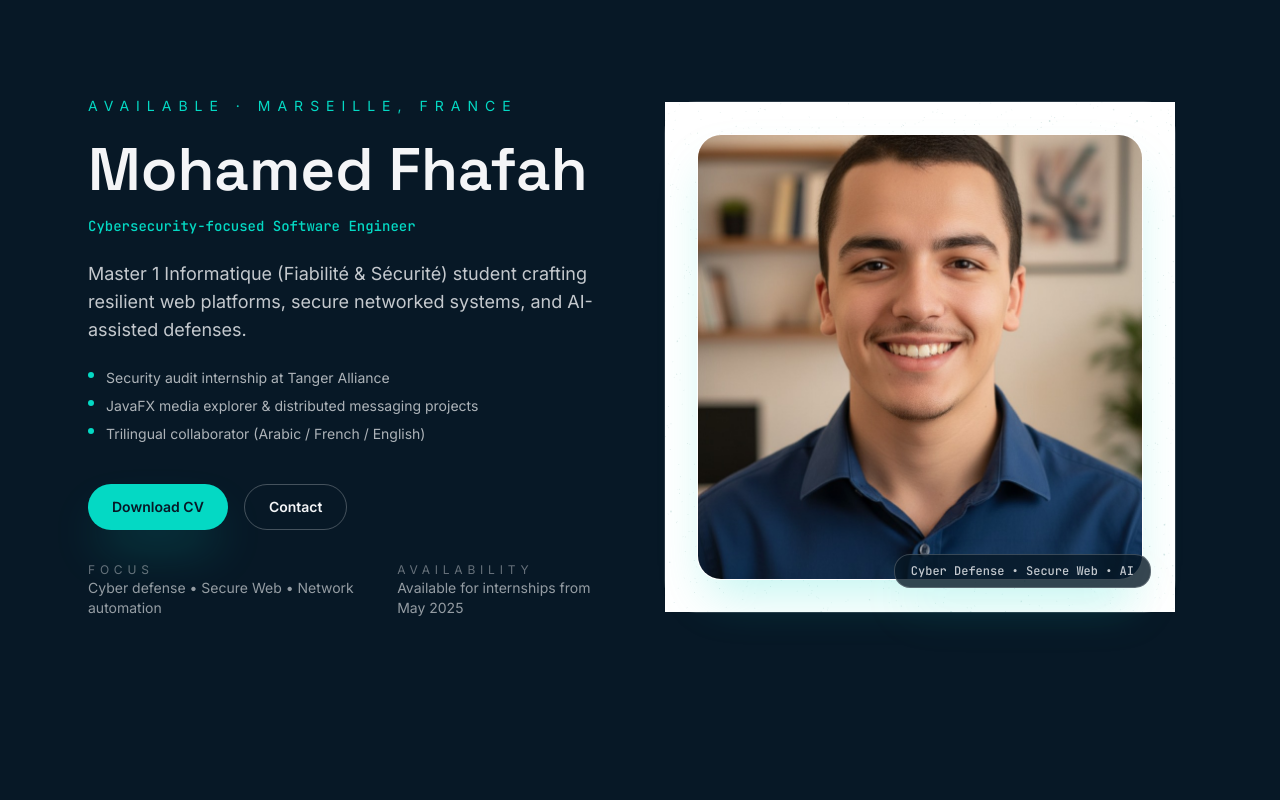
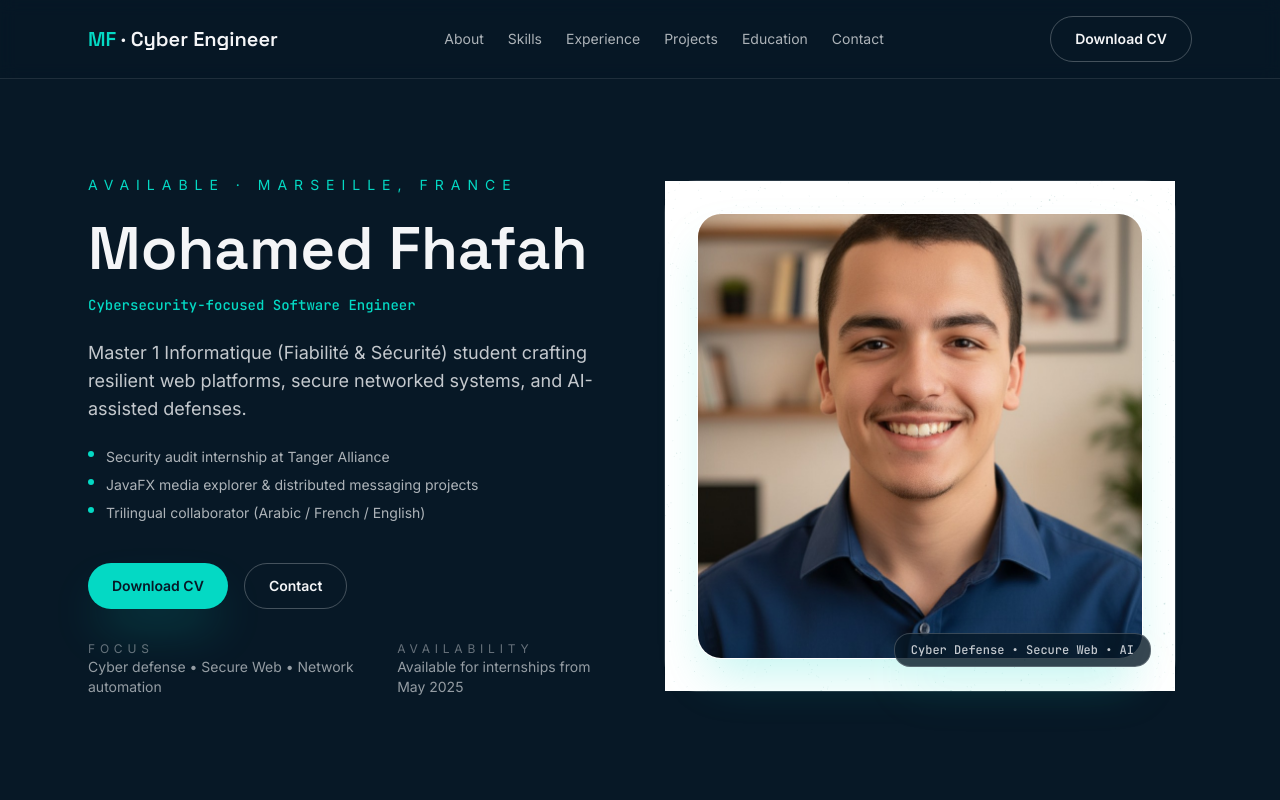
Before and after one commit to mohamed2003fh/personal-website, a React (Vite) app: page / in a window 1280 px wide. Shown: the top 800 px of the page. Built offline with nearby package versions, Linux system fonts and the light colour scheme.

Commit message:
feat: add global navigation and footer

```diff
--- a/src/App.tsx
+++ b/src/App.tsx
@@ -5,12 +5,21 @@ import { ProjectsSection } from "./sections/Projects"
 import { ContactSection } from "./sections/Contact"
 import { SkillsSection } from "./sections/Skills"
 import { EducationSection } from "./sections/Education"
+import { Navbar } from "./components/layout/Navbar"
+import { Footer } from "./components/layout/Footer"
 
 function App() {
   return (
     <div className="bg-midnight text-warm">
+      <a
+        href="#main"
+        className="sr-only focus:not-sr-only focus:absolute focus:left-4 focus:top-4 focus:z-50 focus:rounded-full focus:bg-cyber focus:px-4 focus:py-2 focus:text-midnight"
+      >
+        Skip to content
+      </a>
+      <Navbar />
       <HeroSection />
-      <main>
+      <main id="main">
         <AboutSection />
         <SkillsSection />
         <ExperienceSection />
@@ -18,6 +27,7 @@ function App() {
         <EducationSection />
         <ContactSection />
       </main>
+      <Footer />
     </div>
   )
 }
--- /dev/null
+++ b/src/components/layout/Footer.tsx
@@ -0,0 +1,52 @@
+import { contactDetails, heroContent, navLinks } from "../../data/profile"
+
+export function Footer() {
+  return (
+    <footer className="border-t border-white/10 bg-midnight/80 py-10">
+      <div className="mx-auto flex max-w-6xl flex-col gap-8 px-6 md:flex-row md:items-start md:justify-between">
+        <div>
+          <p className="font-heading text-2xl text-warm">{heroContent.name}</p>
+          <p className="text-sm text-warm/70">{heroContent.title}</p>
+          <p className="mt-4 text-sm text-warm/60">{contactDetails.location}</p>
+          <a href={`mailto:${contactDetails.email}`} className="mt-2 inline-flex text-cyber">
+            {contactDetails.email}
+          </a>
+        </div>
+        <div className="flex flex-1 flex-wrap gap-8 text-sm text-warm/60">
+          <div>
+            <p className="text-xs uppercase tracking-[0.3em] text-warm/40">Navigate</p>
+            <ul className="mt-3 space-y-2">
+              {navLinks.map((link) => (
+                <li key={link.label}>
+                  <a href={link.href} className="hover:text-cyber">
+                    {link.label}
+                  </a>
+                </li>
+              ))}
+            </ul>
+          </div>
+          <div>
+            <p className="text-xs uppercase tracking-[0.3em] text-warm/40">Connect</p>
+            <ul className="mt-3 space-y-2">
+              {contactDetails.socials.map((social) => (
+                <li key={social.label}>
+                  <a href={social.href} target="_blank" rel="noreferrer" className="hover:text-cyber">
+                    {social.label}
+                  </a>
+                </li>
+              ))}
+              <li>
+                <a href="/assets/cv/Mohamed_Fhafah_CV.pdf" className="hover:text-cyber">
+                  Resume (PDF)
+                </a>
+              </li>
+            </ul>
+          </div>
+        </div>
+      </div>
+      <p className="mt-8 text-center text-xs text-warm/40">
+        © {new Date().getFullYear()} Mohamed Fhafah. Crafted with React 19, Three.js, and secure-by-design thinking.
+      </p>
+    </footer>
+  )
+}
--- /dev/null
+++ b/src/components/layout/Navbar.tsx
@@ -0,0 +1,71 @@
+import { useState } from "react"
+import { Button } from "../ui/Button"
+import { heroContent, navLinks } from "../../data/profile"
+
+export function Navbar() {
+  const [open, setOpen] = useState(false)
+
+  const handleNavClick = (href: string) => {
+    setOpen(false)
+    const target = document.querySelector(href)
+    if (target) {
+      target.scrollIntoView({ behavior: "smooth" })
+    }
+  }
+
+  return (
+    <header className="sticky top-0 z-50 border-b border-white/10 bg-midnight/70 backdrop-blur">
+      <div className="mx-auto flex max-w-6xl items-center justify-between gap-6 px-6 py-4">
+        <a href="#hero" className="font-heading text-xl text-warm">
+          <span className="text-cyber">MF</span> · Cyber Engineer
+        </a>
+        <nav className="hidden items-center gap-6 text-sm text-warm/70 lg:flex">
+          {navLinks.map((link) => (
+            <button
+              key={link.label}
+              onClick={() => handleNavClick(link.href)}
+              className="transition hover:text-cyber"
+            >
+              {link.label}
+            </button>
+          ))}
+        </nav>
+        <div className="hidden lg:block">
+          <Button as="a" href={heroContent.actions[0].href} variant="secondary">
+            Download CV
+          </Button>
+        </div>
+        <button
+          className="lg:hidden"
+          aria-label="Toggle navigation"
+          onClick={() => setOpen((prev) => !prev)}
+        >
+          <span className="sr-only">Menu</span>
+          <div className="space-y-1.5">
+            <span className="block h-0.5 w-6 bg-warm" />
+            <span className="block h-0.5 w-6 bg-warm" />
+            <span className="block h-0.5 w-6 bg-warm" />
+          </div>
+        </button>
+      </div>
+      {open && (
+        <div className="border-t border-white/10 bg-midnight/90 px-6 py-4 lg:hidden">
+          <nav className="flex flex-col gap-3 text-sm text-warm/80">
+            {navLinks.map((link) => (
+              <button
+                key={link.label}
+                onClick={() => handleNavClick(link.href)}
+                className="text-left"
+              >
+                {link.label}
+              </button>
+            ))}
+            <Button as="a" href={heroContent.actions[0].href} variant="secondary" className="mt-2">
+              Download CV
+            </Button>
+          </nav>
+        </div>
+      )}
+    </header>
+  )
+}
--- a/src/data/profile.ts
+++ b/src/data/profile.ts
@@ -49,3 +49,12 @@ export const contactDetails = {
     { label: "LinkedIn", href: "https://www.linkedin.com/in/mohamedfhafah", variant: "ghost" },
   ] satisfies ContactLink[],
 }
+
+export const navLinks = [
+  { label: "About", href: "#about" },
+  { label: "Skills", href: "#skills" },
+  { label: "Experience", href: "#experience" },
+  { label: "Projects", href: "#projects" },
+  { label: "Education", href: "#education" },
+  { label: "Contact", href: "#contact" },
+]
--- a/src/index.css
+++ b/src/index.css
@@ -40,3 +40,7 @@ body::before {
   background: rgba(4, 217, 196, 0.4);
   color: #050F18;
 }
+
+html {
+  scroll-behavior: smooth;
+}
--- a/src/sections/Hero.tsx
+++ b/src/sections/Hero.tsx
@@ -4,7 +4,7 @@ import { heroContent } from "../data/profile"
 
 export function HeroSection() {
   return (
-    <header className="relative overflow-hidden py-24">
+    <header id="hero" className="relative overflow-hidden py-24">
       <div className="mx-auto flex max-w-6xl flex-col gap-12 px-6 lg:flex-row lg:items-center">
         <div className="relative z-10 flex-1">
           <p className="text-sm uppercase tracking-[0.5em] text-cyber">
```
Also changed, not shown: 2 other files (tests, documents, lock files or other folders).
